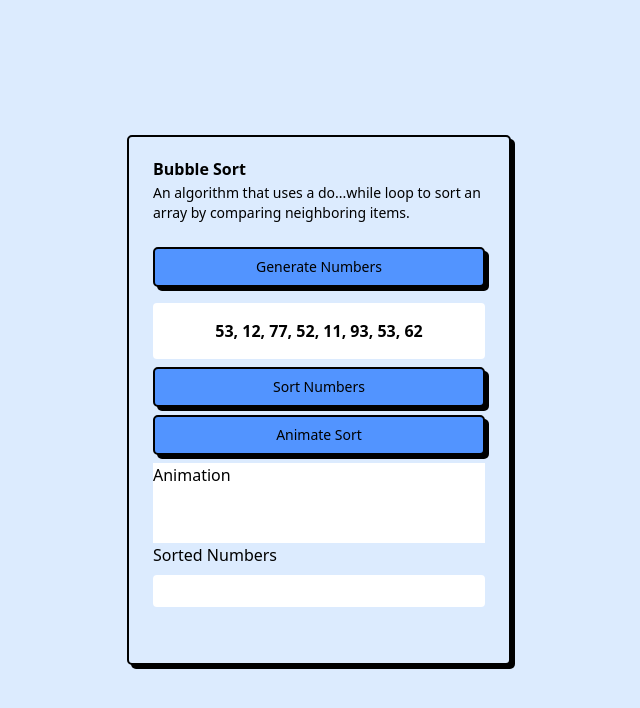
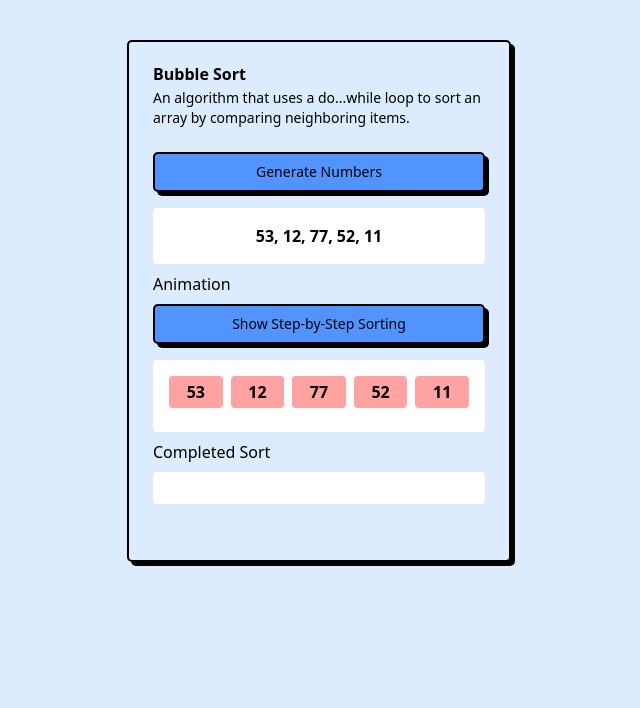
Before and after one commit to williamldennis/wd-algos, a Next.js app: page /bubble-sort in a window 1280 px wide. Both pictures are taken after a click on the button "Generate Numbers". Shown: the top 708 px of the page, without its empty margins (321-961 px from the left). Built offline with nearby package versions, Linux system fonts and the light colour scheme.

Commit message:
some styling on the sort animation

```diff
--- a/src/app/bubble-sort/page.tsx
+++ b/src/app/bubble-sort/page.tsx
@@ -18,21 +18,27 @@ export default function BubbleSort() {
 
     //generate numbers to sort
     const [sortNumbers, setSortNumbers] = useState<number[]>([])
+    const [sortedArray, setSortedArray] = useState<number[]>([])
+    const [visibleFrameCount, setVisibleFrameCount] = useState(0)
+
+
     const generateNumbers = () => {
-        const newNumbers: number[] = Array.from({ length: 8 }, () => Math.floor(Math.random() * 100))
+        const newNumbers: number[] = Array.from({ length: 5 }, () => Math.floor(Math.random() * 100))
         setSortNumbers(newNumbers)
-        setFrames([])
-        setSortedArray([])
+        const result = bubbleSort(newNumbers)
+        setSortedArray(result.sortedArray)
+        setFrames(result.frames)
+        setCurrentFrame(0)
+        setVisibleFrameCount(1)
     }
 
     //handle sort
-    const [sortedArray, setSortedArray] = useState<number[]>([])
-    const handleSort = () => {
-        const result = bubbleSort(sortNumbers)
-        setSortedArray(result.sortedArray)
-        setFrames(result.frames)
-        setCurrentFrame(0);
-    }
+    // const handleSort = () => {
+    //     const result = bubbleSort(sortNumbers)
+    //     setSortedArray(result.sortedArray)
+    //     setFrames(result.frames)
+    //     setCurrentFrame(0);
+    // }
 
 
     //animation controls
@@ -40,7 +46,7 @@ export default function BubbleSort() {
     const [currentFrame, setCurrentFrame] = useState(0)
 
     return (
-        <div className="flex h-screen">
+        <div className="flex mt-10">
             <Card className="w-full max-w-sm m-auto">
                 <CardHeader>
                     <CardTitle>Bubble Sort</CardTitle>
@@ -56,42 +62,52 @@ export default function BubbleSort() {
                     <div className="bg-white rounded p-4 text-center my-2 font-bold">
                         {sortNumbers.join(", ")}
                     </div>
-                    <Button
+                    {/* <Button
                         onClick={() => handleSort()}
                         className="w-full mb-2">
                         Sort Numbers
-                    </Button>
+                    </Button> */}
+                    <div className="my-2">Animation</div>
                     <Button
                         onClick={() => {
-                            if (currentFrame < frames.length - 1) {
-                                setCurrentFrame(prev => prev + 1)
+                            if (visibleFrameCount < frames.length) {
+                                setVisibleFrameCount(prev => prev + 1)
                             }
                         }}
-                        className="w-full mb-2">
-                        Animate Sort
+                        className="w-full mb-4">
+                        Show Step-by-Step Sorting
                     </Button>
-                    <div className="bg-white h-20">
-                        Animation
+                    <div className="bg-white h-full p-4 rounded">
                         <div>
                             {frames &&
                                 <div className="text-center font-bold">
-                                    {frames[currentFrame]?.stepArr?.join(", ")}
-                                </div>
-
+                                    {frames.slice(0, visibleFrameCount).map((frame, index) => (
+                                        <div className="flex justify-center gap-2 mb-2">
+                                            {(frame.stepArr || frame.originalArr)?.map((num, i) => (
+                                                <div className="bg-red-300 rounded w-15 py-1 text-center">
+                                                    {num}
+                                                </div>
+                                            ))}
+                                        </div>
+                                    ))}                                </div>
                             }
                         </div>
-
                     </div>
 
 
 
-                    <div>Sorted Numbers</div>
+                    <div className="my-2">Completed Sort</div>
                     <div className="bg-white rounded p-4 text-center my-2 font-bold">
-                        {currentFrame == frames.length-1
-                            ? sortedArray.join(", ")
-                            : ""
-                        }
+                        <div className="flex justify-center gap-2">
+
+                            {visibleFrameCount == frames.length
+                                ? sortedArray.map(num =>
+                                    <div className="bg-green-300 rounded w-15 py-1 text-center">{num}</div>)
+                                : ""
+                            }
+                        </div>
                     </div>
+
                 </CardContent>
                 <CardFooter className="flex-col gap-2">
 
```
